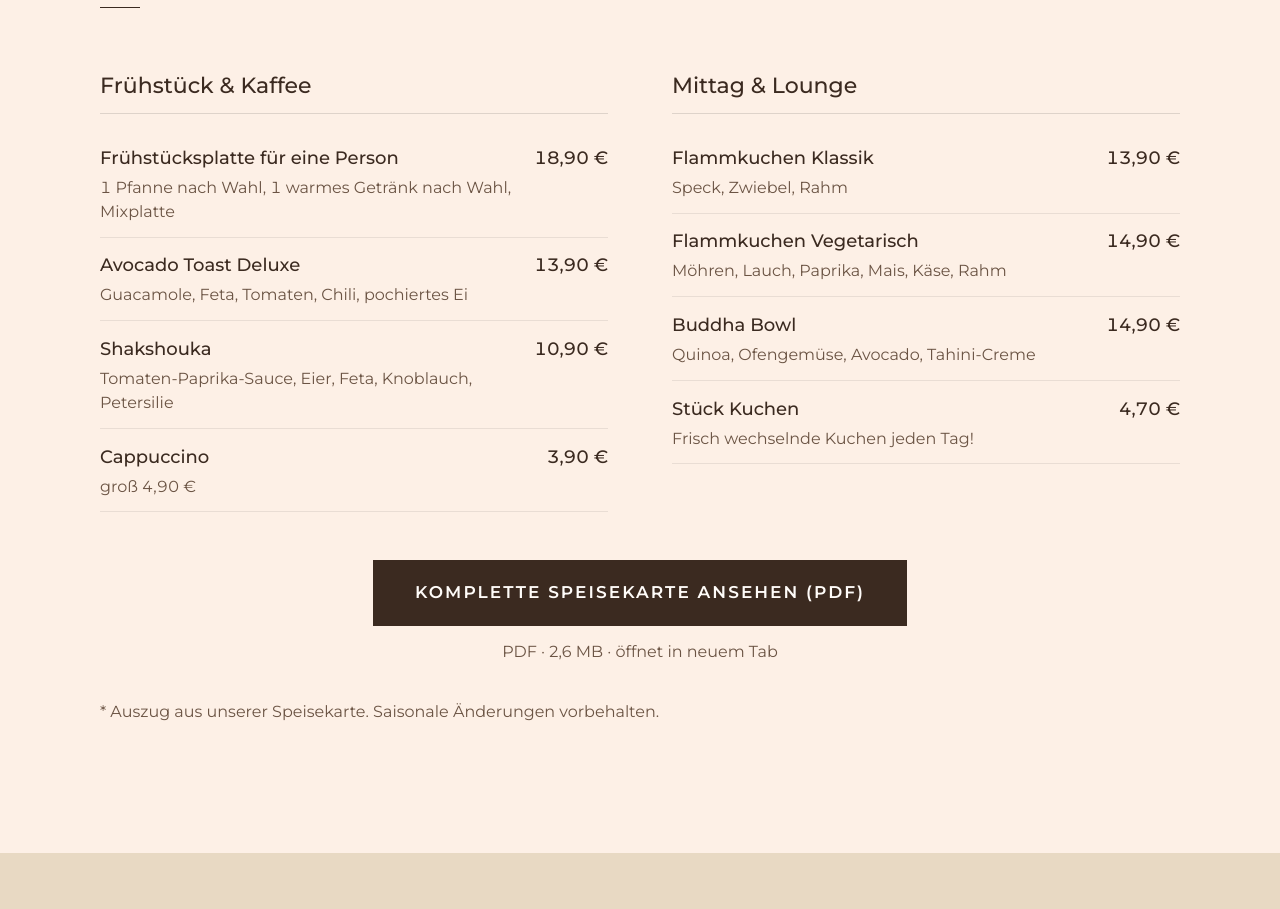
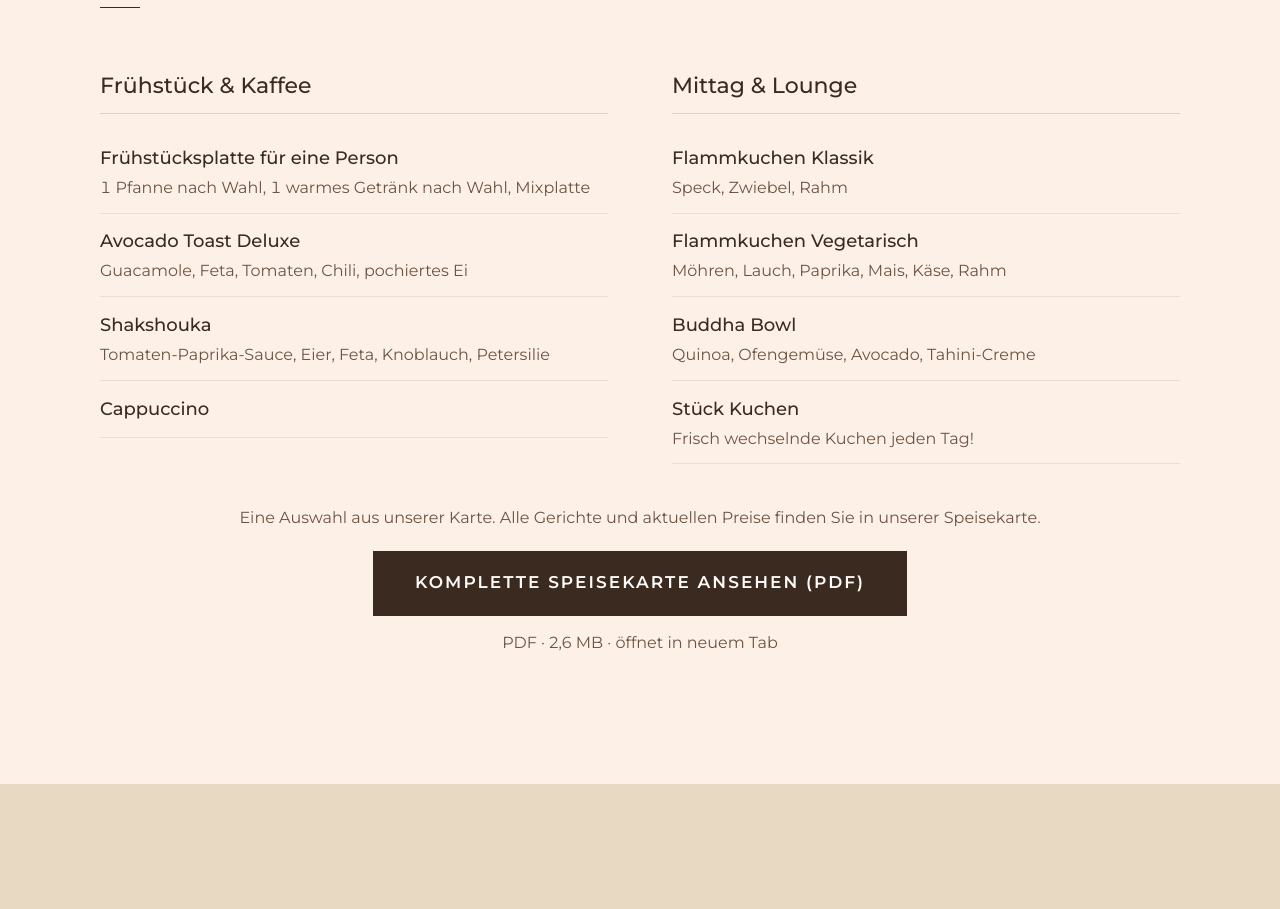
Before and after one commit to realvarezr/rahmiscafe, a plain HTML site: page index.html in a window 1280 px wide. Shown: the part 6080-6989 px from the top of the page. Drawn offline with Linux system fonts and the light colour scheme.

Commit message:
Speisekarte sin precios
Co-Authored-By: Claude Sonnet 5.5 <noreply@anthropic.com>

```diff
--- a/css/style.css
+++ b/css/style.css
@@ -151,14 +151,13 @@ section { padding: 8rem 2rem; }
 .menu-bg { background: var(--cream); }
 .menu-grid { display: grid; grid-template-columns: 1fr 1fr; gap: 4rem; margin-top: 4rem; }
 .menu-cat { font-family: 'Montserrat', sans-serif; font-size: 1.375rem; font-weight: 500; padding-bottom: .8rem; border-bottom: 1px solid rgba(0,0,0,.12); margin-bottom: 1rem; line-height: 1.3; }
-.menu-item { display: flex; justify-content: space-between; align-items: baseline; padding: .8rem 0; border-bottom: 1px solid rgba(0,0,0,.08); }
+.menu-item { padding: .8rem 0; border-bottom: 1px solid rgba(0,0,0,.08); }
 .item-name { font-size: 1.125rem; font-weight: 500; }
 .item-desc { font-size: 1rem; color: var(--gray); margin-top: .15rem; line-height: 1.5; font-variant-numeric: lining-nums tabular-nums; }
-.item-price { font-family: 'Montserrat', sans-serif; font-size: 1.125rem; font-weight: 500; margin-left: 1.2rem; white-space: nowrap; font-variant-numeric: lining-nums tabular-nums; }
-.menu-pdf { margin-top: 3rem; display: flex; flex-direction: column; align-items: center; gap: .8rem; text-align: center; }
+.menu-pdf { margin-top: 1.2rem; display: flex; flex-direction: column; align-items: center; gap: .8rem; text-align: center; }
 .btn-lg { font-size: 1.0625rem; padding: 1.3rem 2.6rem; min-height: 64px; }
 .menu-pdf-size { font-size: 1rem; color: var(--gray); }
-.menu-note { margin-top: 2rem; font-size: 1rem; color: var(--gray); }
+.menu-note { margin-top: 2.5rem; font-size: 1rem; color: var(--gray); text-align: center; }
 
 /* ── RESERVIERUNG ── */
 .reserve-bg { background: #E8D9C3; }
--- a/index.html
+++ b/index.html
@@ -237,24 +237,24 @@
     <div class="menu-grid">
       <div class="reveal">
         <h3 class="menu-cat">Frühstück & Kaffee</h3>
-        <div class="menu-item"><div><div class="item-name">Frühstücksplatte für eine Person</div><div class="item-desc">1 Pfanne nach Wahl, 1 warmes Getränk nach Wahl, Mixplatte</div></div><div class="item-price">18,90 €</div></div>
-        <div class="menu-item"><div><div class="item-name">Avocado Toast Deluxe</div><div class="item-desc">Guacamole, Feta, Tomaten, Chili, pochiertes Ei</div></div><div class="item-price">13,90 €</div></div>
-        <div class="menu-item"><div><div class="item-name">Shakshouka</div><div class="item-desc">Tomaten-Paprika-Sauce, Eier, Feta, Knoblauch, Petersilie</div></div><div class="item-price">10,90 €</div></div>
-        <div class="menu-item"><div><div class="item-name">Cappuccino</div><div class="item-desc">groß 4,90 €</div></div><div class="item-price">3,90 €</div></div>
+        <div class="menu-item"><div><div class="item-name">Frühstücksplatte für eine Person</div><div class="item-desc">1 Pfanne nach Wahl, 1 warmes Getränk nach Wahl, Mixplatte</div></div></div>
+        <div class="menu-item"><div><div class="item-name">Avocado Toast Deluxe</div><div class="item-desc">Guacamole, Feta, Tomaten, Chili, pochiertes Ei</div></div></div>
+        <div class="menu-item"><div><div class="item-name">Shakshouka</div><div class="item-desc">Tomaten-Paprika-Sauce, Eier, Feta, Knoblauch, Petersilie</div></div></div>
+        <div class="menu-item"><div><div class="item-name">Cappuccino</div></div></div>
       </div>
       <div class="reveal">
         <h3 class="menu-cat">Mittag & Lounge</h3>
-        <div class="menu-item"><div><div class="item-name">Flammkuchen Klassik</div><div class="item-desc">Speck, Zwiebel, Rahm</div></div><div class="item-price">13,90 €</div></div>
-        <div class="menu-item"><div><div class="item-name">Flammkuchen Vegetarisch</div><div class="item-desc">Möhren, Lauch, Paprika, Mais, Käse, Rahm</div></div><div class="item-price">14,90 €</div></div>
-        <div class="menu-item"><div><div class="item-name">Buddha Bowl</div><div class="item-desc">Quinoa, Ofengemüse, Avocado, Tahini-Creme</div></div><div class="item-price">14,90 €</div></div>
-        <div class="menu-item"><div><div class="item-name">Stück Kuchen</div><div class="item-desc">Frisch wechselnde Kuchen jeden Tag!</div></div><div class="item-price">4,70 €</div></div>
+        <div class="menu-item"><div><div class="item-name">Flammkuchen Klassik</div><div class="item-desc">Speck, Zwiebel, Rahm</div></div></div>
+        <div class="menu-item"><div><div class="item-name">Flammkuchen Vegetarisch</div><div class="item-desc">Möhren, Lauch, Paprika, Mais, Käse, Rahm</div></div></div>
+        <div class="menu-item"><div><div class="item-name">Buddha Bowl</div><div class="item-desc">Quinoa, Ofengemüse, Avocado, Tahini-Creme</div></div></div>
+        <div class="menu-item"><div><div class="item-name">Stück Kuchen</div><div class="item-desc">Frisch wechselnde Kuchen jeden Tag!</div></div></div>
       </div>
     </div>
+    <p class="menu-note">Eine Auswahl aus unserer Karte. Alle Gerichte und aktuellen Preise finden Sie in unserer Speisekarte.</p>
     <div class="menu-pdf reveal">
       <a href="assets/docs/speisekarte.pdf" target="_blank" rel="noopener" class="btn btn-dark btn-lg">Komplette Speisekarte ansehen (PDF)</a>
       <span class="menu-pdf-size">PDF · 2,6 MB · öffnet in neuem Tab</span>
     </div>
-    <p class="menu-note">* Auszug aus unserer Speisekarte. Saisonale Änderungen vorbehalten.</p>
   </div>
 </section>
 
```
